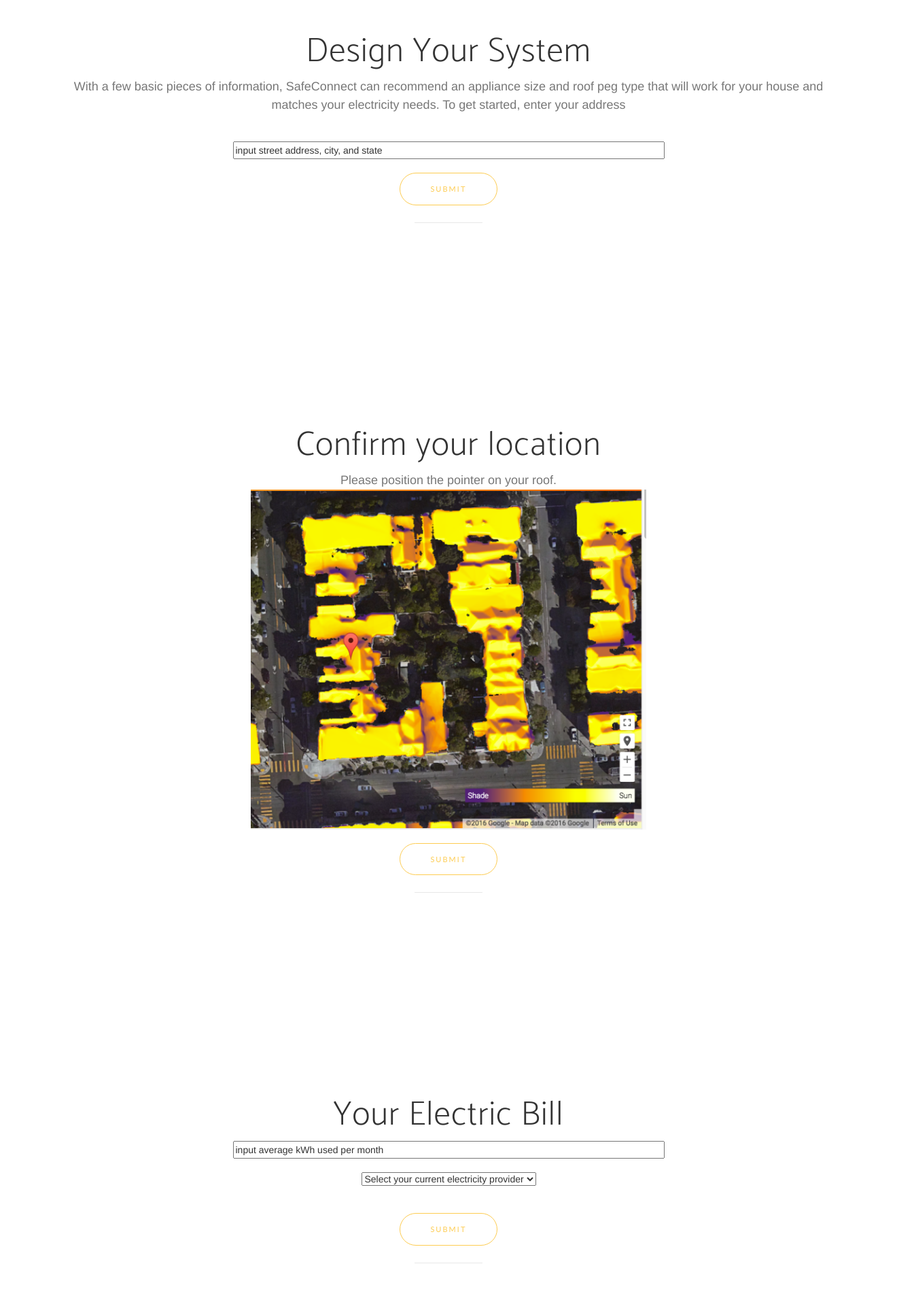
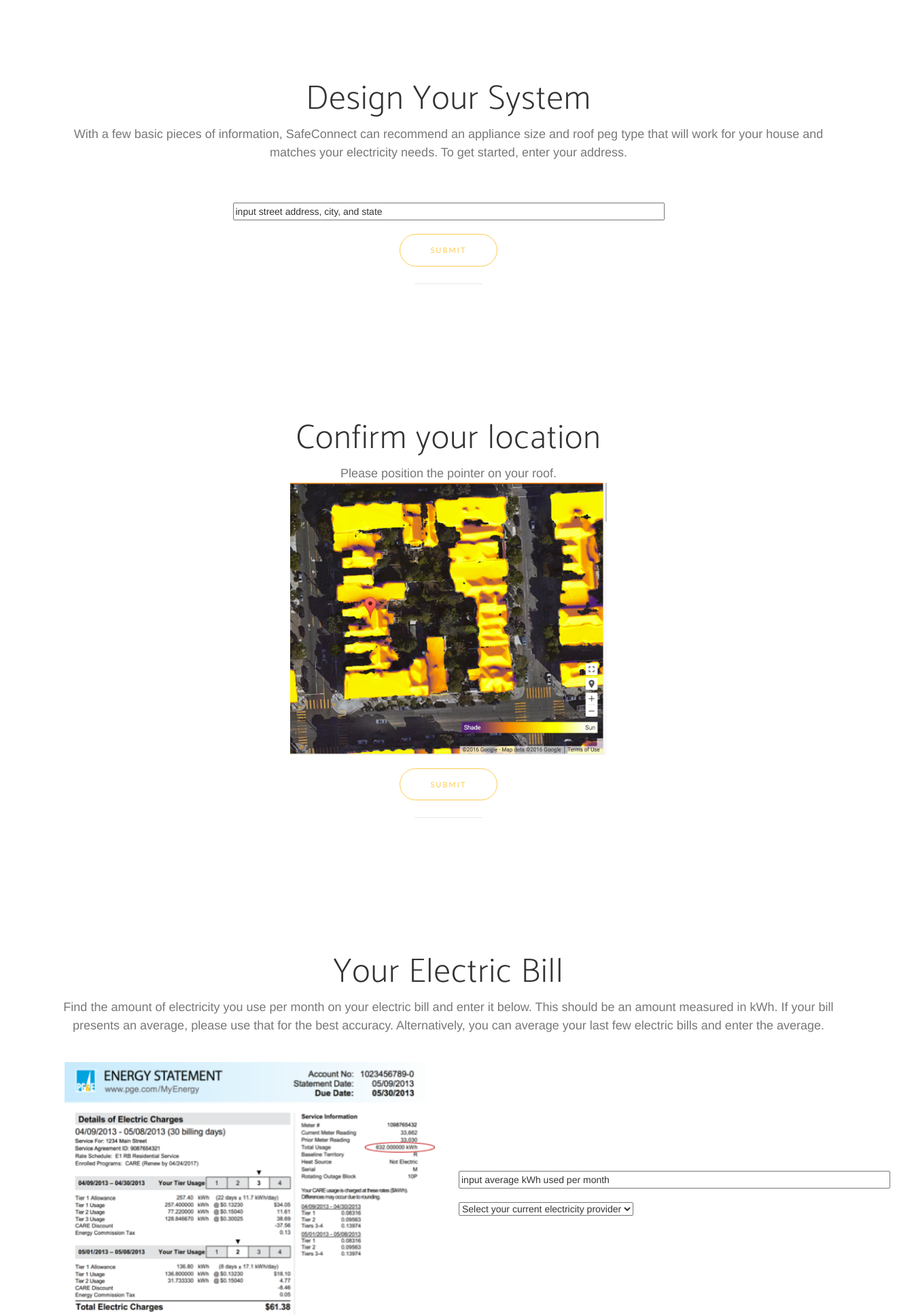
Before and after one commit to tylermcnish/safeconnect, a Django app: page /design in a window 1320 px wide. Shown: the part 51-1985 px from the top of the page at 68% size. Run offline with Django 3.2, Linux system fonts and the light colour scheme; some libraries are stand-ins or nearby versions; some web fonts are replaced.

Commit message:
update 11-29 pm

```diff
--- a/buy/static/css/new-age.css
+++ b/buy/static/css/new-age.css
@@ -219,8 +219,15 @@ header .device-container .screen img {
   }
 }
 section {
-  padding: 100px 0;
+  padding: 50px 0;
+
 }
+
+section.intro {
+  padding: 150px 0;
+
+}
+
 section h2 {
   font-size: 50px;
 }
@@ -256,6 +263,13 @@ section.download .badges .badge-link img {
 section.features .section-heading {
   margin-bottom: 100px;
 }
+
+.section-heading-tight {
+  margin-bottom: 40px;
+  margin-top: 0;
+  padding: 0px;
+}
+
 section.features .section-heading h2 {
   margin-top: 0;
 }
--- a/buy/templates/buy/design.html
+++ b/buy/templates/buy/design.html
@@ -83,13 +83,13 @@
     </nav>
 
 
-<section id="intro" class="features">
+<section id="intro" class="intro">
     <div class="container">
         <div class="row">
             <div class="col-lg-12 text-center">
                 <div class="section-heading">
                     <h2>Design Your System</h2>
-                    <p class="text-muted">With a few basic pieces of information, SafeConnect can recommend an appliance size and roof peg type that will work for your house and matches your electricity needs.  To get started, enter your address</p>
+                    <p class="text-muted">With a few basic pieces of information, SafeConnect can recommend an appliance size and roof peg type that will work for your house and matches your electricity needs.  To get started, enter your address.</p>
                     <br>
                     <br>
                     <form>
@@ -111,14 +111,13 @@
                     <div class="section-heading">
                         <h2>Confirm your location </h2>
                         <p class="text-muted">Please position the pointer on your roof.</p>
-                        <img src="{% static 'img/project_sunroof.png'%}" class="img-responsive" alt="" style="height:500px;display:block;margin-left:auto;margin-right:auto">
+                        <img src="{% static 'img/project_sunroof.png'%}" class="img-responsive" alt="" style="height:400px;display:block;margin-left:auto;margin-right:auto">
                         <br>
                         <a href="#electricity" class="btn btn-outline btn-xl page-scroll">Submit</a>
                         <hr>
                     </div>
                 </div>
             </div>
-
     </section>
 
 
@@ -127,8 +126,30 @@
         <div class="container">
             <div class="row">
                 <div class="col-lg-12 text-center">
-                    <div class="section-heading">
+                    <div class="section-heading" style="margin-bottom:40px">
                         <h2>Your Electric Bill</h2>
+                        <p class="text-muted">Find the amount of electricity you use per month on your electric bill and enter it below.  This should be an amount measured in kWh.  If your bill presents an average, please use that for the best accuracy.  Alternatively, you can average your last few electric bills and enter the average.</p>
+                    </div>
+                </div>
+            </div>
+
+            <div class="row">
+                <div class="col-md-6">
+                    <div class="content">
+                        <img src="{% static 'img/energy_bill.png'%}" class="img-responsive" alt="" style="height:400px;display:block;margin-left:auto;margin-right:auto">
+                    </div>
+                </div>
+
+                <div class="col-md-6">
+                    <div class="content">
+                        <br>
+                        <br>
+                        <br>
+                        <br>
+                        <br>
+                        <br>
+                        <br>
+                        <br>
                         <form>
                             <input type="text" name="electricity use" value="input average kWh used per month" size="75">
                                 <br>
@@ -139,16 +160,21 @@
                                     <option value="SFCE">SF Clean Energy</option>
                                     <option value="etc">Etc.</option>
                                 </select>
-                            <br>
-                            <br>
+                                </form>
+                    </div>
+                </div>
+            </div>
 
-                                    </form>
-                        <br>
+<div class="row">
+    <div class="col-lg-12 text-center">
+        <div class="content">
             <a href="#home" class="btn btn-outline btn-xl page-scroll">Submit</a>
             <hr>
         </div>
     </div>
 </div>
+
+
         </div>
     </section>
 
@@ -157,7 +183,9 @@
             <div class="row">
                 <div class="col-lg-12 text-center">
                     <div class="section-heading">
-                        <h2>About Your Home</h2>
+                        <h2>About Your Roof</h2>
+                        <p class="text-muted">In order to provide the right roof attachments to your roofing contractors and size your SmartCable, we need to know the approximate height of your roof and the style of your roof.</p>
+                        <br>
                         <form>
                             <select>
                                 <option value="select">Select your roof height</option>
@@ -175,7 +203,26 @@
                                 <option value="corrugated">Corrugated</option>
                             </select>
                             <br>
+                            <br
+                        </form>
                         <br>
+                        <a href="#electricalsystem" class="btn btn-outline btn-xl page-scroll">Submit</a>
+                        <hr>
+                    </div>
+                </div>
+            </div>
+        </div>
+    </section>
+
+    <section id="electricalsystem" class="features">
+        <div class="container">
+            <div class="row">
+                <div class="col-lg-12 text-center">
+                    <div class="section-heading">
+                        <h2>About Your Electrical System</h2>
+                        <p class="text-muted">In order to make sure your house's electrical system is solar-ready, we need some information about your home's load center (also known as a "main panel").  Your load center will likely be located in your basement, garage, or utility room, and will look something like the picture below.</p>
+                        <img src="{% static 'img/load_center.png'%}" class="img-responsive" alt="" style="height:400px;display:block;margin-left:auto;margin-right:auto">
+                        <form>
                         <select>
                             <option value="select">Select your busbar size</option>
                             <option value="tile">Less than 100 amps</option>
@@ -199,6 +246,7 @@
                             <option value="corrugated">I don't know</option>
                         </select>
                         </form>
+                        <br>
                         <br>
                         <a href="#system" class="btn btn-outline btn-xl page-scroll">Submit</a>
                         <hr>
@@ -232,6 +280,9 @@
                 <div class="col-lg-12 text-center">
                     <div class="section-heading">
                         <h2>Financing Options</h2>
+                        <br>
+                        <img src="{% static 'img/financing.png'%}" class="img-responsive" alt="" style="height:500px;display:block;margin-left:auto;margin-right:auto">
+                            <br>
                         <p class="text-muted">[Financing options presented here.  Good-looking graphical comparison of savings under different options.]</p>
                         <hr>
                     </div>
```
Also changed, not shown: buy/static/img/energy_bill.png (added), buy/static/img/financing.png (added), buy/static/img/load_center.png (added), 1 other file. Lines whose indentation alone changed are shown as unchanged.
